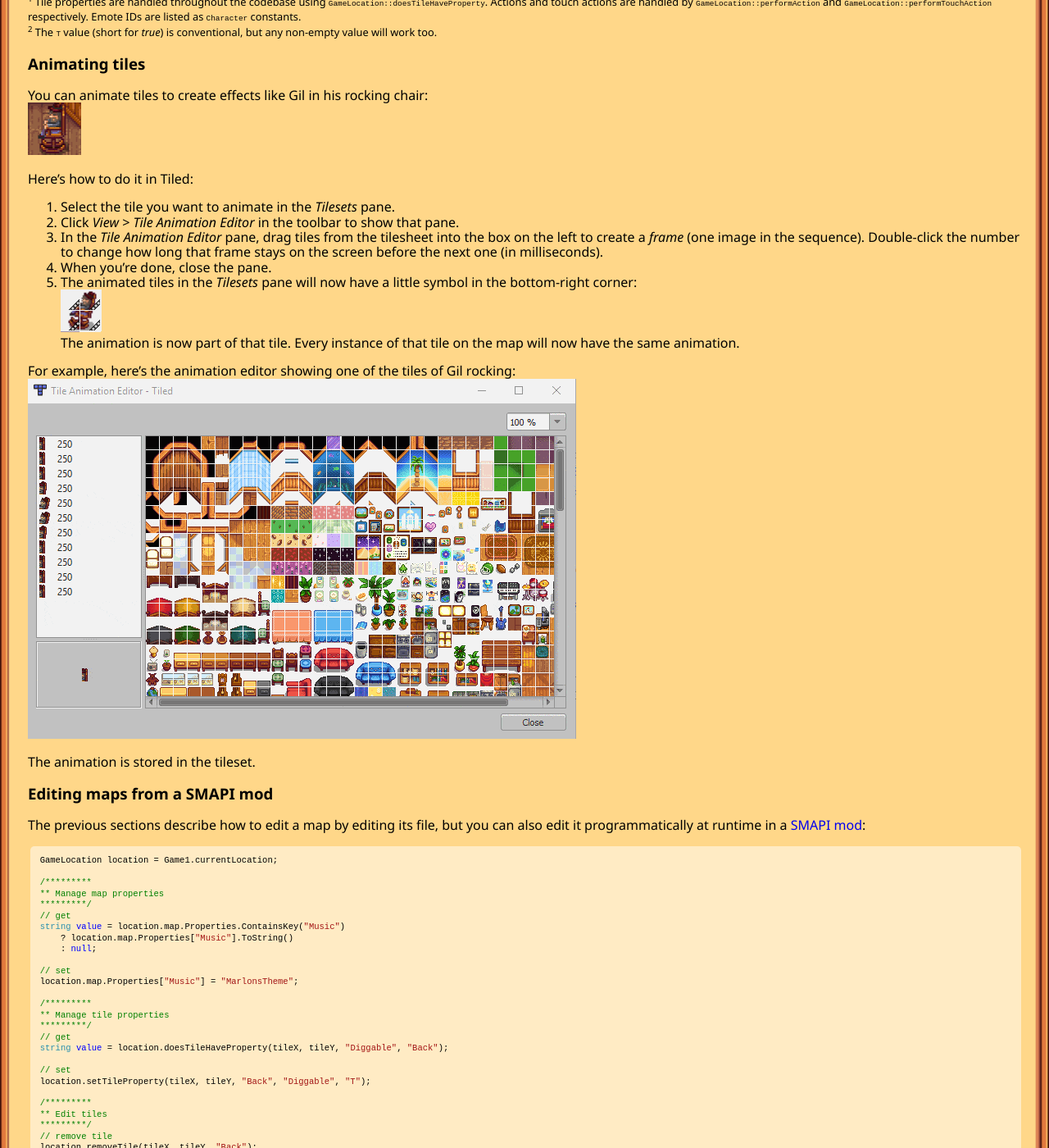
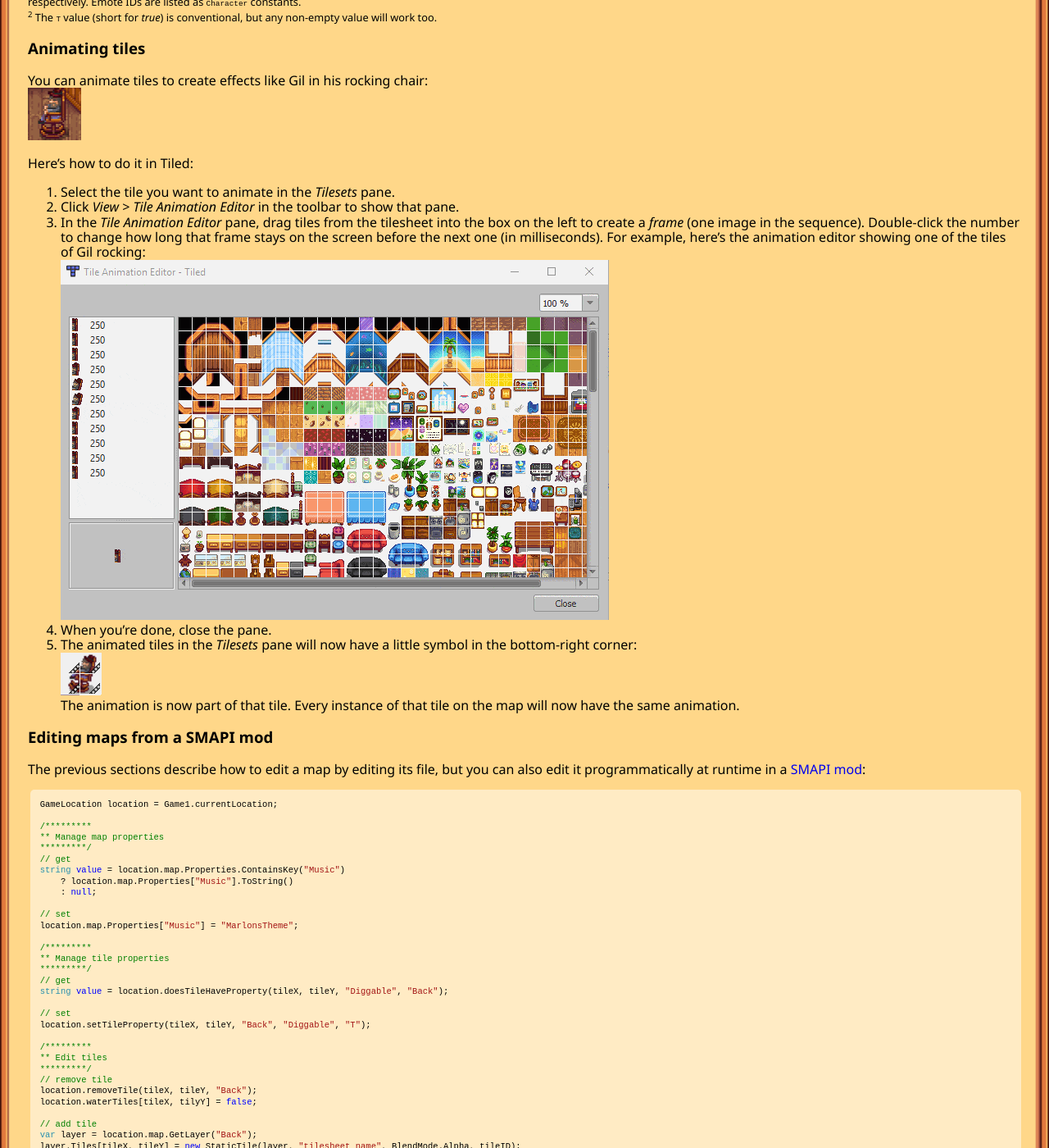
Before and after one commit to Pathoschild/canimod.github.io, a Jekyll site: the page built from guides/creating-an-xnb-mod.md, in a window 1280 px wide and 1400 px high, scrolled down 8920 px. Shown: the whole window at 82% size. Built offline with Jekyll 4.4.1, drawn with Linux system fonts in a browser that asks for light colours; nearby versions of some CDN libraries; some of the changed text lies outside the part shown.

Commit message:
tweak new content

```diff
--- a/guides/creating-an-xnb-mod.md
+++ b/guides/creating-an-xnb-mod.md
@@ -337,17 +337,14 @@ Here's how to do it in Tiled:
 2. Click _View > Tile Animation Editor_ in the toolbar to show that pane.
 3. In the _Tile Animation Editor_ pane, drag tiles from the tilesheet into the box on the left to
    create a _frame_ (one image in the sequence). Double-click the number to change how long that
-   frame stays on the screen before the next one (in milliseconds).
+   frame stays on the screen before the next one (in milliseconds). For example, here's the
+   animation editor showing one of the tiles of Gil rocking:
+   ![](images/creating-an-xnb-mod/example-animation-pane.gif)
 4. When you're done, close the pane.
 5. The animated tiles in the _Tilesets_ pane will now have a little symbol in the bottom-right corner:
    ![](images/creating-an-xnb-mod/example-animation-tileset.png)
    The animation is now part of that tile. Every instance of that tile on the map will now have the
    same animation.
-
-For example, here's the animation editor showing one of the tiles of Gil rocking:
-![](images/creating-an-xnb-mod/example-animation-pane.gif)
-
-The animation is stored in the tileset.
 
 ### Editing maps from a SMAPI mod
 The previous sections describe how to edit a map by editing its file, but you can also edit it
```
Also changed, not shown: other parts of guides/creating-an-xnb-mod.md (+1 -1 lines).
